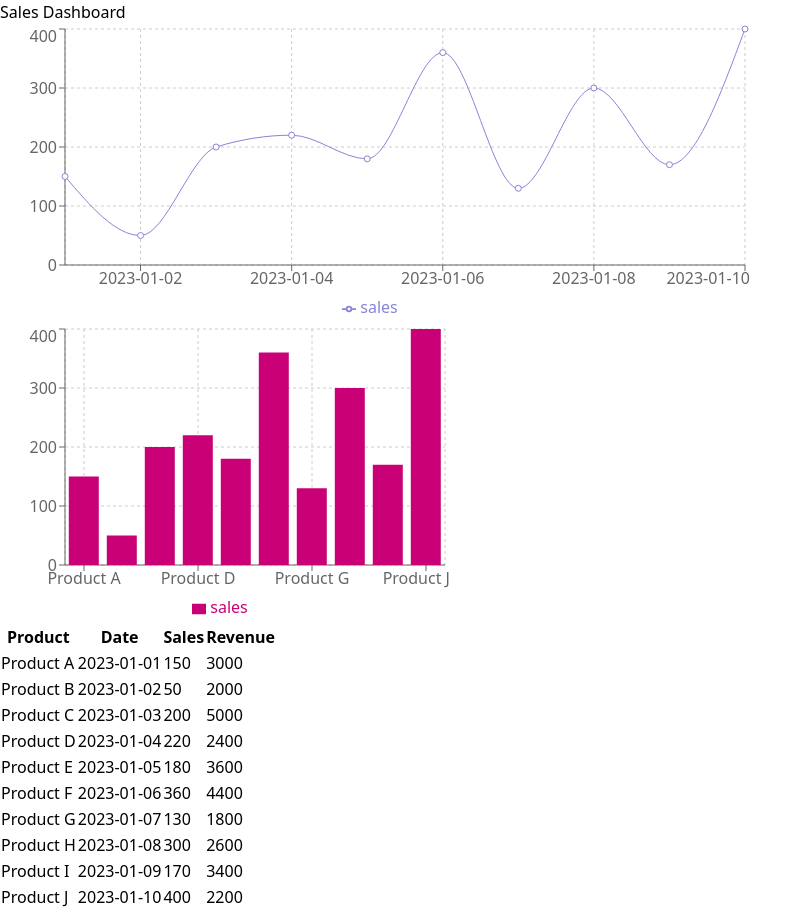
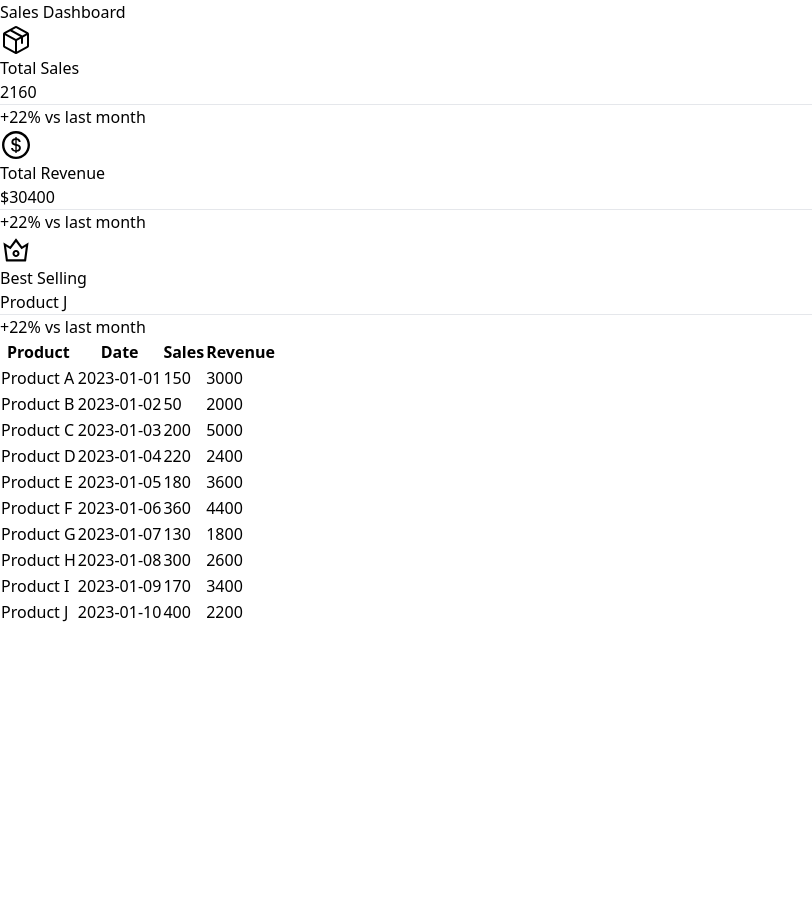
Before and after one commit to mokautsar30/analytic-dashboard, a React (Vite) app in the folder client/: page / in a window 1280 px wide. Shown: the whole page, without its empty margins (0-812 px from the left). After the commit the page ends 800 px from the top, so only its background shows below. Built offline with nearby package versions, Linux system fonts and the light colour scheme; data requests are answered from the project's data file.

Commit message:
feat: statistic component done

```diff
--- a/client/package.json
+++ b/client/package.json
@@ -17,6 +17,7 @@
     "postcss": "^8.4.38",
     "react": "^18.2.0",
     "react-dom": "^18.2.0",
+    "react-icons": "^5.2.1",
     "react-redux": "^9.1.2",
     "react-router-dom": "^6.23.1",
     "recharts": "^2.12.7",
--- a/client/src/App.jsx
+++ b/client/src/App.jsx
@@ -3,6 +3,7 @@ import SalesTable from "./components/table/SalesTable";
 import { useDispatch } from "react-redux";
 import { fetchSales } from "./redux/features/salesSlice";
 import SalesChart from "./components/chart/SalesChart";
+import Statistic from "./components/table/Statistic";
 
 function App() {
   const dispatch = useDispatch();
@@ -14,11 +15,18 @@ function App() {
   return (
     <>
       <div className="container mx-auto p-4">
-        <h1 className="text-3xl font-bold mb-4">Sales Dashboard</h1>
-      <div className="flex flex-col md:flex-row justify-between mb-4">
-        <SalesChart />
-      </div>
-        <SalesTable />
+        <h1 className="text-3xl font-bold mb-4 text-center md:text-left">Sales Dashboard</h1>
+        <div className="mb-4">
+          <Statistic />
+        </div>
+        <div className="flex flex-col md:flex-row justify-between mb-4">
+          <div className="flex-1 mb-4 md:mb-0 md:mr-4">
+            <SalesChart />
+          </div>
+        </div>
+        <div className="w-full overflow-x-auto">
+          <SalesTable />
+        </div>
       </div>
     </>
   );
--- a/client/src/components/chart/SalesChart.jsx
+++ b/client/src/components/chart/SalesChart.jsx
@@ -10,6 +10,7 @@ import {
   Legend,
   BarChart,
   Bar,
+  ResponsiveContainer,
 } from "recharts";
 
 const SalesChart = () => {
@@ -28,8 +29,10 @@ const SalesChart = () => {
   });
 
   return (
-    <div className="flex flex-col md:flex-row justify-between mb-4">
-      <LineChart width={750} height={300} data={filteredSales}>
+    <div className="flex flex-col md:flex-row justify-between mb-4 space-y-4 md:space-y-0 md:space-x-4">
+      <div className="w-full md:w-1/2 h-64">
+        <ResponsiveContainer>
+          <LineChart data={filteredSales}>
             <CartesianGrid strokeDasharray="3 3" />
             <XAxis dataKey="date" />
             <YAxis />
@@ -42,8 +45,11 @@ const SalesChart = () => {
               activeDot={{ r: 8 }}
             />
           </LineChart>
-
-      <BarChart width={450} height={300} data={filteredSales}>
+        </ResponsiveContainer>
+      </div>
+      <div className="w-full md:w-1/2 h-64">
+        <ResponsiveContainer>
+          <BarChart data={filteredSales}>
             <CartesianGrid strokeDasharray="3 3" />
             <XAxis dataKey="product" />
             <YAxis />
@@ -51,6 +57,8 @@ const SalesChart = () => {
             <Legend />
             <Bar dataKey="sales" fill="#c90076" />
           </BarChart>
+        </ResponsiveContainer>
+      </div>
     </div>
   );
 };
--- /dev/null
+++ b/client/src/components/table/Statistic.jsx
@@ -0,0 +1,110 @@
+import React from "react";
+import { useSelector } from "react-redux";
+import { AiOutlineDollar, AiOutlineCrown } from "react-icons/ai";
+import { PiPackage } from "react-icons/pi";
+
+const Statistic = () => {
+  const { sales, searchTerm, startDate, endDate } = useSelector(
+    (state) => state.sales
+  );
+
+  const filteredSales = sales.filter((sale) => {
+    const matchesProduct = sale.product
+      .toLowerCase()
+      .includes(searchTerm.toLowerCase());
+    const matchesDate =
+      (!startDate || new Date(sale.date) >= new Date(startDate)) &&
+      (!endDate || new Date(sale.date) <= new Date(endDate));
+    return matchesProduct && matchesDate;
+  });
+
+  const totalSales = filteredSales.reduce((acc, sale) => acc + sale.sales, 0);
+  const totalRevenue = filteredSales.reduce(
+    (acc, sale) => acc + sale.revenue,
+    0
+  );
+  const topProduct = filteredSales.reduce((top, sale) => {
+    if (!top[sale.product]) {
+      top[sale.product] = 0;
+    }
+    top[sale.product] += sale.sales;
+    return top;
+  }, {});
+
+  const bestSellingProduct = Object.keys(topProduct).reduce(
+    (a, b) => (topProduct[a] > topProduct[b] ? a : b),
+    ""
+  );
+
+  return (
+    <>
+      <div className="flex flex-wrap gap-x-4 gap-y-12 bg-gray-100 rounded-2xl px-4 py-10 lg:px-10 justify-center items-center mb-5">
+        <div className="flex w-full lg:w-72">
+          <div className="flex w-full max-w-full flex-col break-words rounded-lg border border-gray-100 bg-white text-gray-600 shadow-lg p-3">
+            <div className="absolute -mt-10 h-16 w-16 rounded-xl bg-gradient-to-tr from-orange-700 to-orange-400 text-center text-white shadow-lg flex items-center justify-center">
+              <PiPackage size={32} />
+            </div>
+
+            <div className="pt-1 text-right">
+              <p className="text-sm font-light capitalize">Total Sales</p>
+              <h4 className="text-2xl font-semibold tracking-tighter xl:text-2xl">
+                {totalSales}
+              </h4>
+            </div>
+
+            <hr className="opacity-50" />
+            <div className="p-4">
+              <p className="font-light">
+                <span className="text-sm font-bold text-green-600">+22% </span>
+                vs last month
+              </p>
+            </div>
+          </div>
+        </div>
+        <div className="flex w-full lg:w-72">
+          <div className="flex w-full max-w-full flex-col break-words rounded-lg border border-gray-100 bg-white text-gray-600 shadow-lg p-3">
+            <div className="absolute -mt-10 h-16 w-16 rounded-xl bg-gradient-to-tr from-green-700 to-green-400 text-center text-white shadow-lg flex items-center justify-center">
+              <AiOutlineDollar size={32} />
+            </div>
+            <div className="pt-1 text-right">
+              <p className="text-sm font-light capitalize">Total Revenue</p>
+              <h4 className="text-2xl font-semibold tracking-tighter xl:text-2xl">
+                ${totalRevenue}
+              </h4>
+            </div>
+
+            <hr className="opacity-50" />
+            <div className="p-4">
+              <p className="font-light">
+                <span className="text-sm font-bold text-green-600">+22% </span>
+                vs last month
+              </p>
+            </div>
+          </div>
+        </div>
+        <div className="flex w-full lg:w-72">
+          <div className="flex w-full max-w-full flex-col break-words rounded-lg border border-gray-100 bg-white text-gray-600 shadow-lg p-3">
+            <div className="absolute -mt-10 h-16 w-16 rounded-xl bg-gradient-to-tr from-yellow-700 to-yellow-400 text-center text-white shadow-lg flex items-center justify-center">
+              <AiOutlineCrown size={32} />
+            </div>
+            <div className="pt-1 text-right">
+              <p className="text-sm font-light capitalize">Best Selling</p>
+              <h4 className="text-2xl font-semibold tracking-tighter xl:text-2xl">
+                {bestSellingProduct}
+              </h4>
+            </div>
+            <hr className="opacity-50" />
+            <div className="p-4">
+              <p className="font-light">
+                <span className="text-sm font-bold text-green-600">+22% </span>
+                vs last month
+              </p>
+            </div>
+          </div>
+        </div>
+      </div>
+    </>
+  );
+};
+
+export default Statistic;
```
Also changed, not shown: 1 other file (tests, documents, lock files or other folders). Lines whose indentation alone changed are shown as unchanged.
